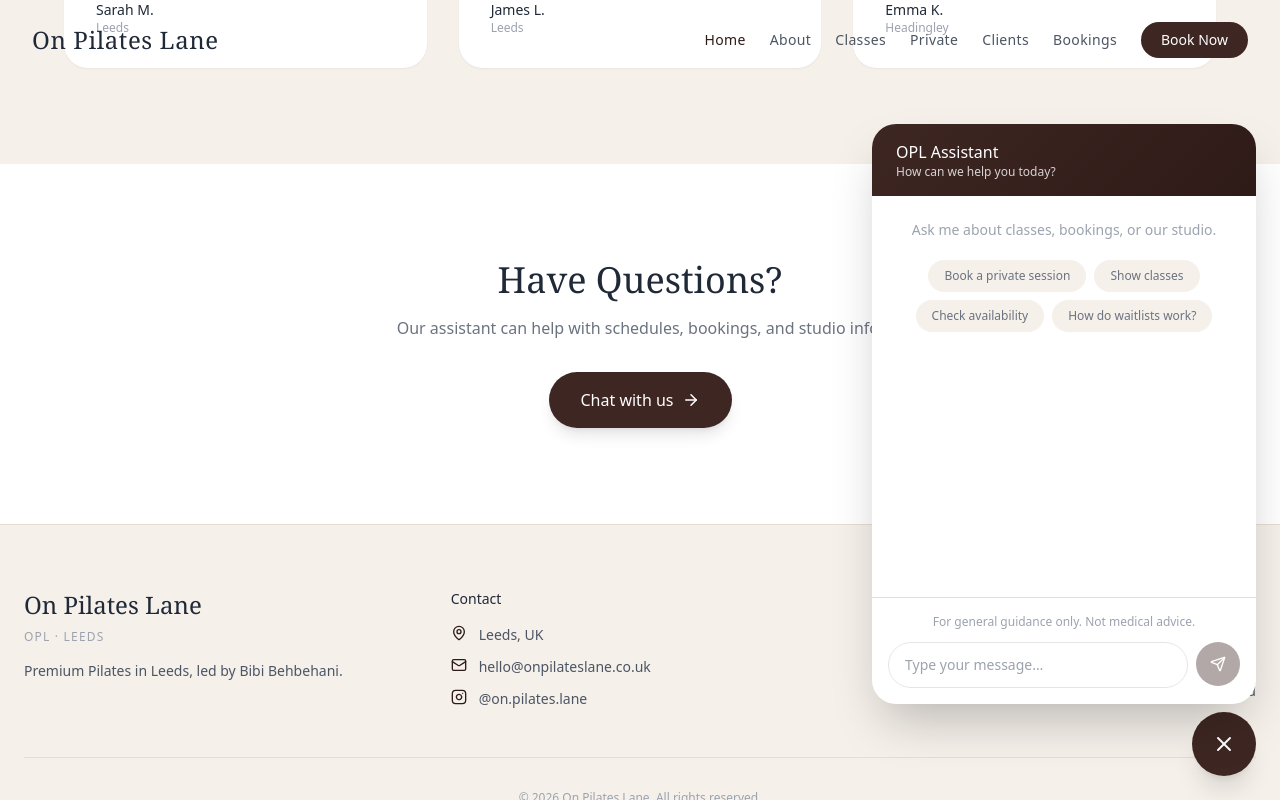
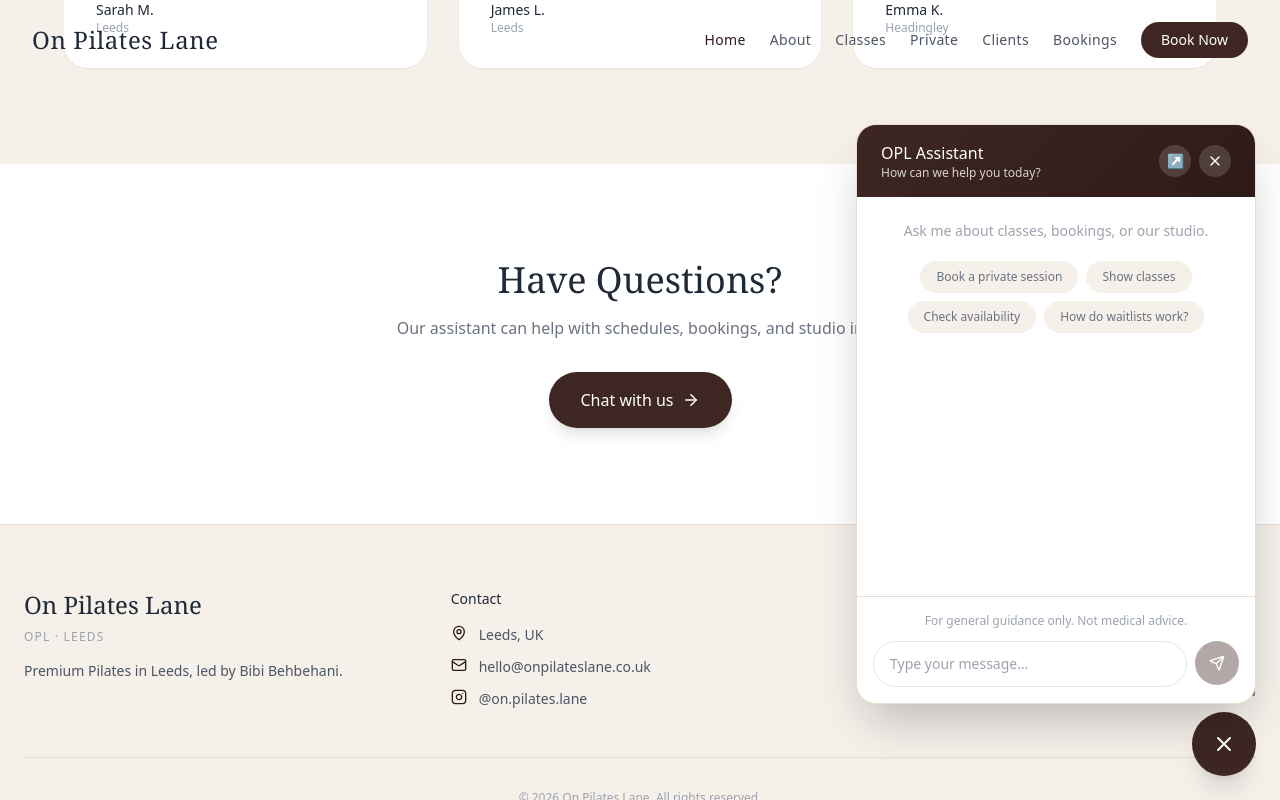
Before and after one commit to shaikhaalslais/webservices, a React app in the folder frontend/: page / in a window 1280 px wide. Both pictures are taken after a click on the button "Chat with us". Shown: the part 1780-2580 px from the top of the page. Built offline with nearby package versions, Linux system fonts and the light colour scheme; the HTML template or start-up script is replaced by a standard one.

Commit message:
chatbot works

```diff
--- a/frontend/src/App.tsx
+++ b/frontend/src/App.tsx
@@ -551,48 +551,301 @@ function Bookings(){
   );
 }
 
-function Chatbot({forceOpen}){
-  const [open,setOpen]=useState(false);
-  const [msgs,setMsgs]=useState([]);
-  const [input,setInput]=useState("");
-  const [loading,setLoading]=useState(false);
-  const endRef=useRef(null);
-  const suggestions=["Book a private session","Show classes","Check availability","How do waitlists work?"];
-  useEffect(()=>{if(forceOpen)setOpen(true);},[forceOpen]);
-  useEffect(()=>{endRef.current?.scrollIntoView({behavior:"smooth"});},[msgs]);
-  const send = async txt => {
+function formatMsg(text = "") {
+  const lines = String(text).split("\n");
+  const els = [];
+  let i = 0;
+
+  while (i < lines.length) {
+    const line = lines[i];
+
+    // Table detection: header row + separator row
+    if (line.includes("|") && lines[i + 1] && lines[i + 1].includes("---")) {
+      const headers = line
+        .split("|")
+        .map((h) => h.trim())
+        .filter(Boolean);
+
+      i += 2; // skip header + separator
+
+      const rows = [];
+      while (i < lines.length && lines[i].includes("|")) {
+        rows.push(
+          lines[i]
+            .split("|")
+            .map((c) => c.trim())
+            .filter(Boolean)
+        );
+        i++;
+      }
+
+      els.push(
+        <div
+          key={"t" + i}
+          className="overflow-x-auto my-2 rounded-xl border"
+          style={{ borderColor: "#e8ddd0" }}
+        >
+          <table className="w-full text-xs">
+            <thead style={{ background: "#f5f0ea" }}>
+              <tr>
+                {headers.map((h, j) => (
+                  <th
+                    key={j}
+                    className="px-3 py-2 text-left font-medium text-gray-600"
+                  >
+                    {h.replace(/\*\*/g, "")}
+                  </th>
+                ))}
+              </tr>
+            </thead>
+            <tbody>
+              {rows.map((r, j) => (
+                <tr key={j} style={{ borderTop: "1px solid #e8ddd0" }}>
+                  {r.map((c, k) => (
+                    <td key={k} className="px-3 py-2 text-gray-700">
+                      {c.replace(/\*\*/g, "")}
+                    </td>
+                  ))}
+                </tr>
+              ))}
+            </tbody>
+          </table>
+        </div>
+      );
+
+      continue;
+    }
+
+    // Bold rendering for **text**
+    const parts = line.split(/(\*\*[^*]+\*\*)/g);
+    const rendered = parts.map((p, j) =>
+      p.startsWith("**") && p.endsWith("**") ? (
+        <strong key={j}>{p.slice(2, -2)}</strong>
+      ) : (
+        <span key={j}>{p}</span>
+      )
+    );
+
+    if (line.trim()) {
+      els.push(
+        <p key={"p" + i} className="mb-1 whitespace-pre-wrap">
+          {rendered}
+        </p>
+      );
+    }
+
+    i++;
+  }
+
+  return els;
+}
+
+function cleanAssistantReply(text = "") {
+  let t = String(text);
+
+  // Remove markdown headings: "# Title", "## Title", etc.
+  t = t.replace(/^\s{0,3}#{1,6}\s+/gm, "");
+
+  // Optional: remove leading "#123" style IDs at line start
+  t = t.replace(/^\s*#\d+\s*/gm, "");
+
+  return t.trim();
+}
+
+function Chatbot({ forceOpen }) {
+  const [open, setOpen] = useState(false);
+  const [expanded, setExpanded] = useState(false);
+  const [msgs, setMsgs] = useState([]);
+  const [input, setInput] = useState("");
+  const [loading, setLoading] = useState(false);
+  const endRef = useRef(null);
+
+  const suggestions = [
+    "Book a private session",
+    "Show classes",
+    "Check availability",
+    "How do waitlists work?",
+  ];
+
+  useEffect(() => {
+    if (forceOpen) setOpen(true);
+  }, [forceOpen]);
+
+  useEffect(() => {
+    endRef.current?.scrollIntoView({ behavior: "smooth" });
+  }, [msgs, open, expanded]);
+
+  const send = async (txt) => {
     if (!txt.trim() || loading) return;
-    setMsgs(p => [...p, { role: "user", content: txt }]);
-    setInput(""); setLoading(true);
+
+    setMsgs((p) => [...p, { role: "user", content: txt }]);
+    setInput("");
+    setLoading(true);
+
     try {
-      const res = await fetch("https://glorious-halibut-jj5v9v9jrx6wfqxrg-8787.app.github.dev/api/chat", {
-        method: "POST",
-        headers: { "Content-Type": "application/json" },
-        body: JSON.stringify({ message: txt })
-      });
+      const res = await fetch(
+        "https://glorious-halibut-jj5v9v9jrx6wfqxrg-8787.app.github.dev/api/chat",
+        {
+          method: "POST",
+          headers: { "Content-Type": "application/json" },
+          body: JSON.stringify({ message: txt }),
+        }
+      );
+
       const data = await res.json();
-      setMsgs(p => [...p, { role: "assistant", content: data.reply }]);
+      const cleaned = cleanAssistantReply(data.reply ?? "");
+      setMsgs((p) => [...p, { role: "assistant", content: cleaned }]);
     } catch {
-      setMsgs(p => [...p, { role: "assistant", content: "Sorry, something went wrong. Please email hello@onpilateslane.co.uk" }]);
-    } finally { setLoading(false); }
+      setMsgs((p) => [
+        ...p,
+        {
+          role: "assistant",
+          content:
+            "Sorry, something went wrong. Please email hello@onpilateslane.co.uk",
+        },
+      ]);
+    } finally {
+      setLoading(false);
+    }
   };
-  return(
+
+  const w = expanded ? "660px" : "400px";
+  const h = expanded ? "75vh" : "580px";
+
+  return (
     <>
-      <button onClick={()=>setOpen(!open)} className="fixed bottom-6 right-6 w-16 h-16 text-white rounded-full shadow-xl flex items-center justify-center z-50 transition-all hover:scale-110" style={{background:ROSE}} onMouseEnter={e=>e.currentTarget.style.background=ROSE_D} onMouseLeave={e=>e.currentTarget.style.background=ROSE}>{open?<X size={24}/>:<MessageCircle size={24}/>}</button>
-      {open&&(
-        <div className="fixed bottom-24 right-6 w-96 max-w-[calc(100vw-2rem)] h-[580px] bg-white rounded-3xl shadow-2xl flex flex-col z-50 overflow-hidden">
-          <div className="px-6 py-4 text-white" style={{background:`linear-gradient(135deg,${ROSE} 0%,${ROSE_D} 100%)`}}><h3 className="font-medium">OPL Assistant</h3><p className="text-xs opacity-80">How can we help you today?</p></div>
+      <button
+        onClick={() => setOpen(!open)}
+        className="fixed bottom-6 right-6 w-16 h-16 text-white rounded-full shadow-xl flex items-center justify-center z-50 transition-all hover:scale-110"
+        style={{ background: ROSE }}
+        onMouseEnter={(e) => (e.currentTarget.style.background = ROSE_D)}
+        onMouseLeave={(e) => (e.currentTarget.style.background = ROSE)}
+      >
+        {open ? <X size={24} /> : <MessageCircle size={24} />}
+      </button>
+
+      {open && (
+        <div
+          className="fixed bottom-24 right-6 z-50 flex flex-col bg-white shadow-2xl overflow-hidden"
+          style={{
+            width: w,
+            maxWidth: "calc(100vw - 2rem)",
+            height: h,
+            borderRadius: "20px",
+            border: "1px solid #e8ddd0",
+            transition: "width 0.25s ease, height 0.25s ease",
+          }}
+        >
+          <div
+            className="flex items-center justify-between px-6 py-4 text-white"
+            style={{
+              background: `linear-gradient(135deg,${ROSE} 0%,${ROSE_D} 100%)`,
+            }}
+          >
+            <div>
+              <h3 className="font-medium">OPL Assistant</h3>
+              <p className="text-xs opacity-80">How can we help you today?</p>
+            </div>
+
+            <div className="flex items-center gap-2">
+              <button
+                onClick={() => setExpanded((v) => !v)}
+                className="w-8 h-8 rounded-full bg-white/15 hover:bg-white/25 flex items-center justify-center text-white text-sm"
+                title={expanded ? "Shrink" : "Expand"}
+              >
+                {expanded ? "↙" : "↗"}
+              </button>
+              <button
+                onClick={() => setOpen(false)}
+                className="w-8 h-8 rounded-full bg-white/15 hover:bg-white/25 flex items-center justify-center"
+                title="Close"
+              >
+                <X size={16} color="white" />
+              </button>
+            </div>
+          </div>
+
           <div className="flex-1 overflow-y-auto p-6 space-y-4">
-            {msgs.length===0&&<div className="text-center text-gray-400 text-sm"><p className="mb-5">Ask me about classes, bookings, or our studio.</p><div className="flex flex-wrap gap-2 justify-center">{suggestions.map((s,i)=><button key={i} onClick={()=>send(s)} className="px-4 py-2 text-xs rounded-full transition-colors" style={{background:BEIGE_L,color:"#6b7280"}} onMouseEnter={e=>e.currentTarget.style.background="#e8ddd0"} onMouseLeave={e=>e.currentTarget.style.background=BEIGE_L}>{s}</button>)}</div></div>}
-            {msgs.map((m,i)=><div key={i} className={`flex ${m.role==="user"?"justify-end":"justify-start"}`}><div className="max-w-[80%] px-4 py-3 rounded-2xl text-sm leading-relaxed" style={m.role==="user"?{background:ROSE,color:"white"}:{background:BEIGE_L,color:"#374151"}}>{m.content}</div></div>)}
-            {loading&&<div className="flex justify-start"><div className="px-4 py-3 rounded-2xl" style={{background:BEIGE_L}}><Loader2 size={18} style={{color:ROSE_D}} className="animate-spin"/></div></div>}
-            <div ref={endRef}/>
+            {msgs.length === 0 && (
+              <div className="text-center text-gray-400 text-sm">
+                <p className="mb-5">Ask me about classes, bookings, or our studio.</p>
+                <div className="flex flex-wrap gap-2 justify-center">
+                  {suggestions.map((s, i) => (
+                    <button
+                      key={i}
+                      onClick={() => send(s)}
+                      className="px-4 py-2 text-xs rounded-full transition-colors"
+                      style={{ background: BEIGE_L, color: "#6b7280" }}
+                      onMouseEnter={(e) =>
+                        (e.currentTarget.style.background = "#e8ddd0")
+                      }
+                      onMouseLeave={(e) =>
+                        (e.currentTarget.style.background = BEIGE_L)
+                      }
+                    >
+                      {s}
+                    </button>
+                  ))}
+                </div>
+              </div>
+            )}
+
+            {msgs.map((m, i) => (
+              <div
+                key={i}
+                className={`flex ${
+                  m.role === "user" ? "justify-end" : "justify-start"
+                }`}
+              >
+                <div
+                  className="max-w-[80%] px-4 py-3 rounded-2xl text-sm leading-relaxed"
+                  style={
+                    m.role === "user"
+                      ? { background: ROSE, color: "white" }
+                      : { background: BEIGE_L, color: "#374151" }
+                  }
+                >
+                  {m.role === "assistant" ? formatMsg(m.content) : m.content}
+                </div>
+              </div>
+            ))}
+
+            {loading && (
+              <div className="flex justify-start">
+                <div className="px-4 py-3 rounded-2xl" style={{ background: BEIGE_L }}>
+                  <Loader2 size={18} style={{ color: ROSE_D }} className="animate-spin" />
+                </div>
+              </div>
+            )}
+
+            <div ref={endRef} />
           </div>
-          <div className="p-4" style={{borderTop:`1px solid #e8ddd0`}}>
-            <p className="text-xs text-gray-400 text-center mb-3">For general guidance only. Not medical advice.</p>
+
+          <div className="p-4" style={{ borderTop: `1px solid #e8ddd0` }}>
+            <p className="text-xs text-gray-400 text-center mb-3">
+              For general guidance only. Not medical advice.
+            </p>
             <div className="flex gap-2">
-              <input value={input} onChange={e=>setInput(e.target.value)} onKeyDown={e=>{if(e.key==="Enter")send(input);}} placeholder="Type your message…" className="flex-1 px-4 py-3 rounded-full border border-stone-200 outline-none text-sm" disabled={loading}/>
-              <button onClick={()=>send(input)} disabled={loading||!input.trim()} className="w-11 h-11 text-white rounded-full flex items-center justify-center flex-shrink-0 disabled:opacity-40" style={{background:ROSE}} onMouseEnter={e=>e.currentTarget.style.background=ROSE_D} onMouseLeave={e=>e.currentTarget.style.background=ROSE}><Send size={16}/></button>
+              <input
+                value={input}
+                onChange={(e) => setInput(e.target.value)}
+                onKeyDown={(e) => {
+                  if (e.key === "Enter") send(input);
+                }}
+                placeholder="Type your message…"
+                className="flex-1 px-4 py-3 rounded-full border border-stone-200 outline-none text-sm"
+                disabled={loading}
+              />
+              <button
+                onClick={() => send(input)}
+                disabled={loading || !input.trim()}
+                className="w-11 h-11 text-white rounded-full flex items-center justify-center flex-shrink-0 disabled:opacity-40"
+                style={{ background: ROSE }}
+                onMouseEnter={(e) => (e.currentTarget.style.background = ROSE_D)}
+                onMouseLeave={(e) => (e.currentTarget.style.background = ROSE)}
+              >
+                <Send size={16} />
+              </button>
             </div>
           </div>
         </div>
```
